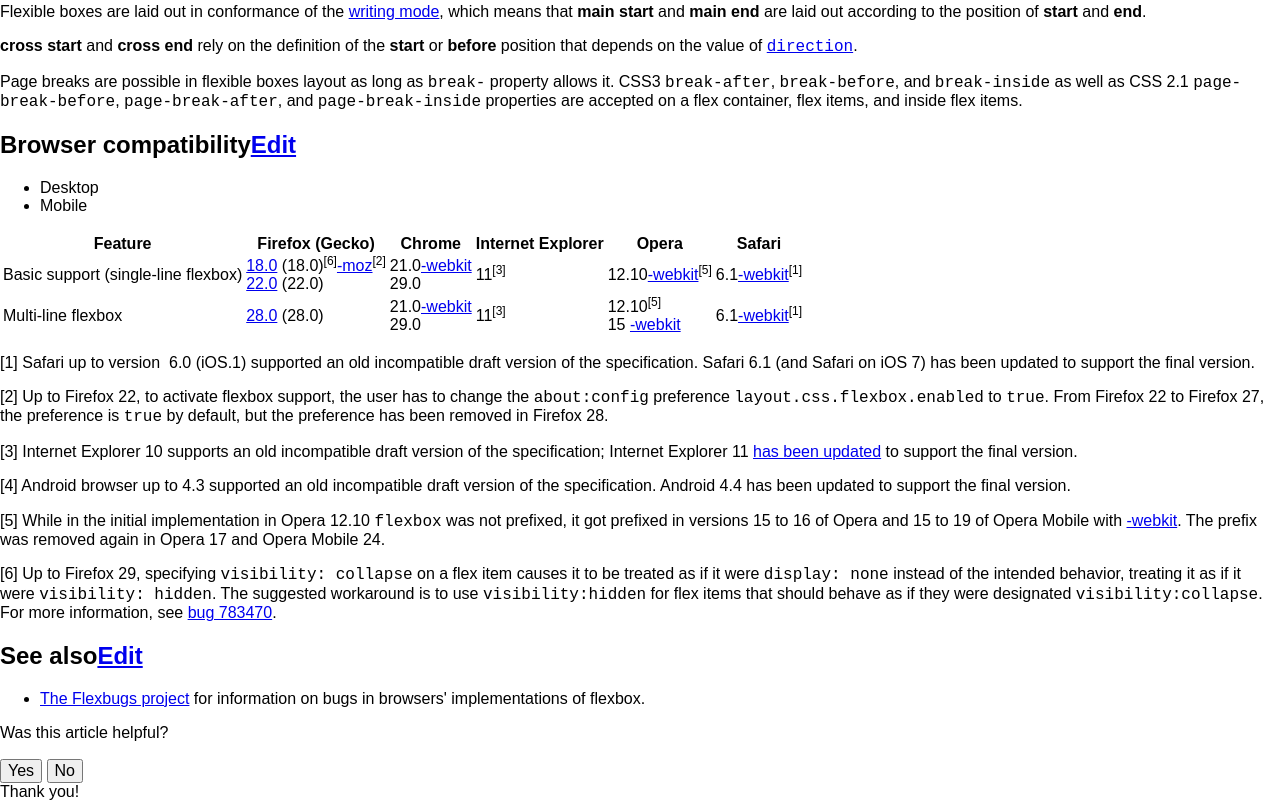
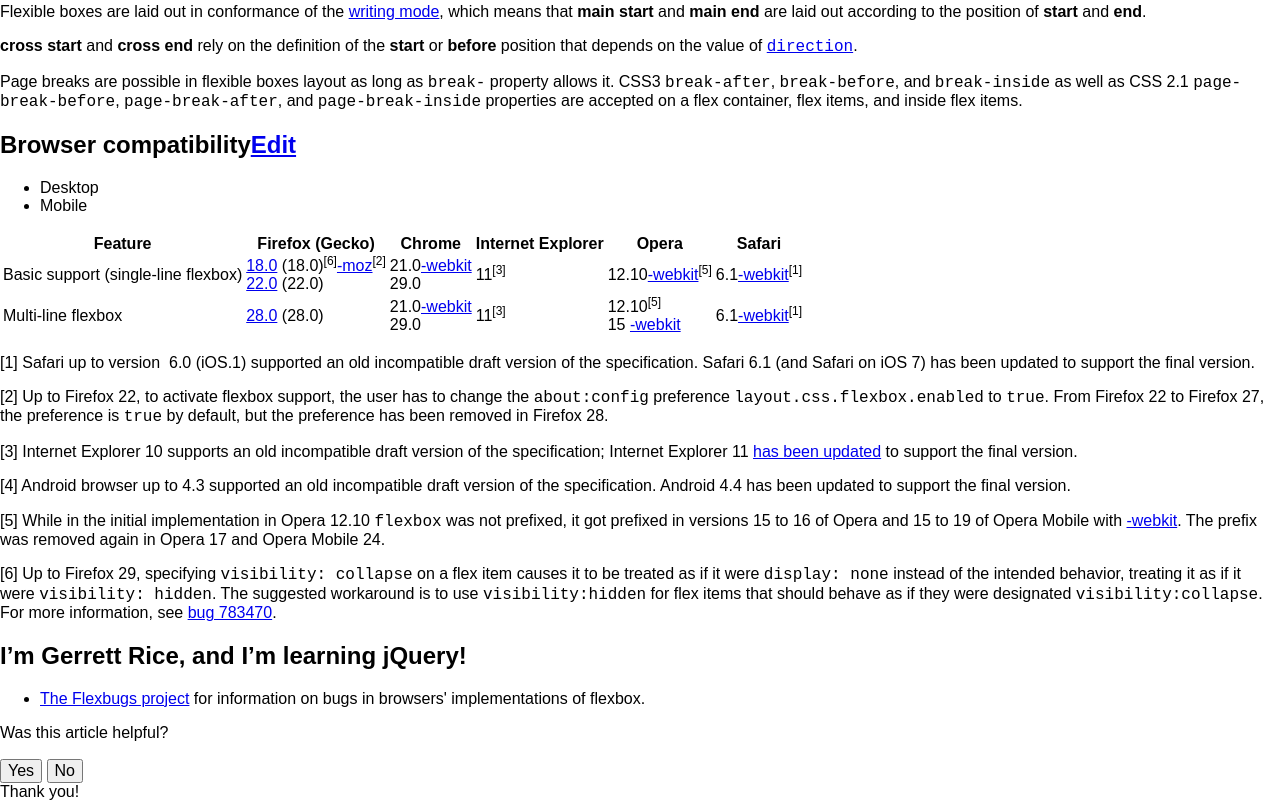
Before and after one commit to gerrettrice/hw_jquery_rice_gerrett, a plain HTML site: page index.html in a window 1280 px wide. Shown: the part 5037-5839 px from the top of the page. Drawn offline with Linux system fonts and the light colour scheme.

Commit message:
add jQuery function to reword last h2

```diff
--- a/index.html
+++ b/index.html
@@ -404,8 +404,7 @@
 
               </article>
 
-
+    <script src="js/jquery-3.2.0.min.js"></script>
     <script src="js/main.js"></script>
-    <script src="js/jquery-3.2.0.min.js"></script>
 </body>
 </html>
--- a/js/main.js
+++ b/js/main.js
@@ -0,0 +1,5 @@
+$(document).ready(function () {
+    var headings = $('h2');
+
+    headings.last().text('I’m Gerrett Rice, and I’m learning jQuery!');
+});
```
